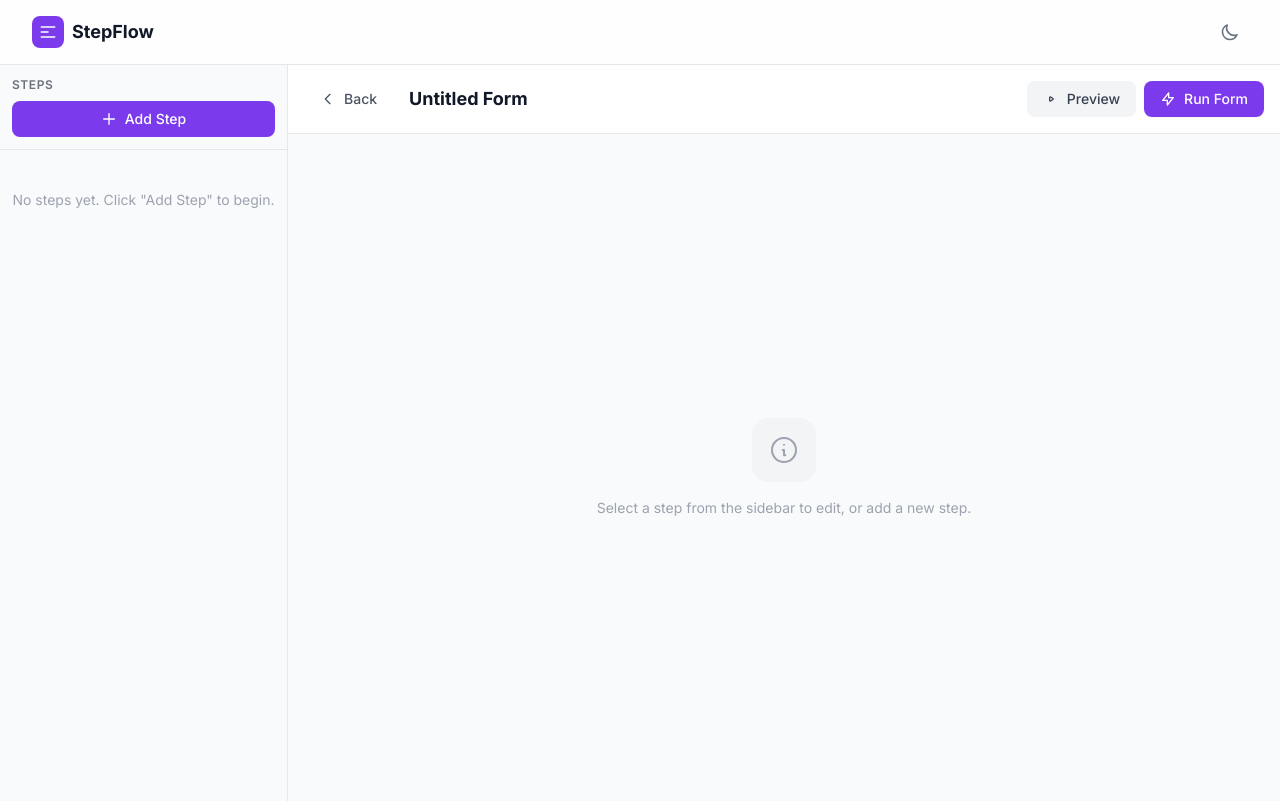
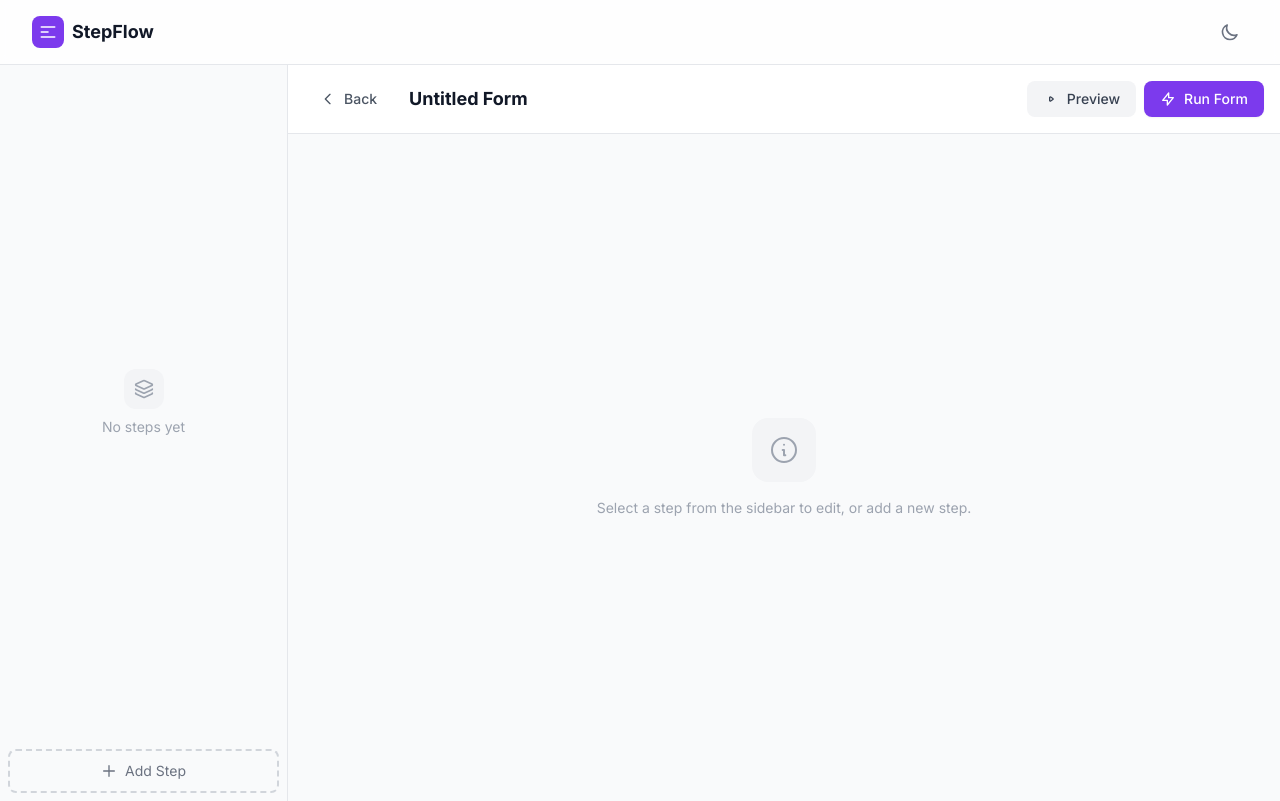
Before and after one commit to Silaenn/Steps, a React (Vite) app: page / in a window 1280 px wide. Both pictures are taken after a click on the button "Create Form". Built offline with nearby package versions, Linux system fonts and the light colour scheme.

Commit message:
refactor(builder): reorganize step list layout and improve design
- Move "Add Step" button to the bottom of the step list
- Replace empty state text with illustrated placeholder card
- Adjust styling of step remove button
- Update imports to include new Layers icon

```diff
--- a/src/modules/builder/SortableStepItem.tsx
+++ b/src/modules/builder/SortableStepItem.tsx
@@ -75,7 +75,7 @@ export function SortableStepItem({ step, index, isSelected, onSelect, onRemove }
 
       <button
         onClick={(e) => { e.stopPropagation(); onRemove(step.id); }}
-        className="text-gray-400 hover:text-red-500 transition-colors opacity-0 group-hover:opacity-100"
+        className="text-gray-300 dark:text-gray-600 hover:text-red-500 transition-colors"
       >
         <svg className="w-4 h-4" fill="none" viewBox="0 0 24 24" stroke="currentColor">
           <path strokeLinecap="round" strokeLinejoin="round" strokeWidth={2} d="M6 18L18 6M6 6l12 12" />
--- a/src/modules/builder/StepList.tsx
+++ b/src/modules/builder/StepList.tsx
@@ -15,7 +15,7 @@ import {
 } from "@dnd-kit/sortable";
 import type { Step, StepType } from "../../core/types";
 import { SortableStepItem } from "./SortableStepItem";
-import { Info, FileText, Mail, Hash, File, List, CheckSquare, Star, Calendar, Phone, CheckCircle } from "lucide-react";
+import { Info, FileText, Mail, Hash, File, List, CheckSquare, Star, Calendar, Phone, CheckCircle, Layers } from "lucide-react";
 
 interface StepListProps {
   steps: Step[];
@@ -62,44 +62,13 @@ export function StepList({ steps, selectedId, onSelect, onReorder, onAdd, onRemo
 
   return (
     <div className="w-72 border-r border-gray-200 dark:border-gray-800 bg-gray-50 dark:bg-gray-900/50 flex flex-col">
-      <div className="p-3 border-b border-gray-200 dark:border-gray-800">
-        <h3 className="text-xs font-semibold uppercase tracking-wider text-gray-500 mb-2">Steps</h3>
-        <div className="relative">
-          <button
-            onClick={() => setShowAddMenu(!showAddMenu)}
-            className="w-full flex items-center justify-center gap-2 px-3 py-2 rounded-lg bg-[var(--primary)] text-white text-sm font-medium hover:brightness-110 transition-all"
-          >
-            <svg className="w-4 h-4" fill="none" viewBox="0 0 24 24" stroke="currentColor">
-              <path strokeLinecap="round" strokeLinejoin="round" strokeWidth={2} d="M12 4v16m8-8H4" />
-            </svg>
-            Add Step
-          </button>
-          {showAddMenu && (
-            <>
-              <div className="fixed inset-0 z-10" onClick={() => setShowAddMenu(false)} />
-              <div className="absolute top-full left-0 right-0 mt-1 z-20 bg-white dark:bg-gray-800 rounded-xl shadow-xl border border-gray-200 dark:border-gray-700 p-2 max-h-64 overflow-y-auto">
-                {STEP_TYPES.map(({ type, label, icon }) => (
-                  <button
-                    key={type}
-                    onClick={() => { onAdd(type); setShowAddMenu(false); }}
-                    className="w-full flex items-center gap-3 px-3 py-2 rounded-lg text-sm hover:bg-gray-100 dark:hover:bg-gray-700 transition-colors text-left"
-                  >
-                    <span className="inline-flex items-center justify-center w-5 h-5 shrink-0">
-                      {icon}
-                    </span>
-                    <span>{label}</span>
-                  </button>
-                ))}
-              </div>
-            </>
-          )}
-        </div>
-      </div>
-
       <div className="flex-1 overflow-y-auto p-2">
         {steps.length === 0 && (
-          <div className="text-center py-8 text-sm text-gray-400">
-            No steps yet. Click "Add Step" to begin.
+          <div className="flex flex-col items-center justify-center h-full text-sm text-gray-400 text-center px-2">
+            <div className="w-10 h-10 rounded-xl bg-gray-100 dark:bg-gray-800 flex items-center justify-center mb-2">
+              <Layers className="w-5 h-5" />
+            </div>
+            <p>No steps yet</p>
           </div>
         )}
         <DndContext sensors={sensors} collisionDetection={closestCenter} onDragEnd={handleDragEnd}>
@@ -119,6 +88,37 @@ export function StepList({ steps, selectedId, onSelect, onReorder, onAdd, onRemo
           </SortableContext>
         </DndContext>
       </div>
+
+      <div className="relative p-2">
+        <button
+          onClick={() => setShowAddMenu(!showAddMenu)}
+          className="w-full flex items-center justify-center gap-2 px-3 py-2.5 rounded-lg border-2 border-dashed border-gray-300 dark:border-gray-600 text-sm text-gray-500 dark:text-gray-400 hover:border-gray-400 dark:hover:border-gray-500 hover:text-gray-700 dark:hover:text-gray-200 transition-all"
+        >
+          <svg className="w-4 h-4" fill="none" viewBox="0 0 24 24" stroke="currentColor">
+            <path strokeLinecap="round" strokeLinejoin="round" strokeWidth={2} d="M12 4v16m8-8H4" />
+          </svg>
+          Add Step
+        </button>
+        {showAddMenu && (
+          <>
+            <div className="fixed inset-0 z-10" onClick={() => setShowAddMenu(false)} />
+            <div className="absolute bottom-full left-0 right-0 mb-1 z-20 bg-white dark:bg-gray-800 rounded-xl shadow-xl border border-gray-200 dark:border-gray-700 p-2 max-h-64 overflow-y-auto">
+              {STEP_TYPES.map(({ type, label, icon }) => (
+                <button
+                  key={type}
+                  onClick={() => { onAdd(type); setShowAddMenu(false); }}
+                  className="w-full flex items-center gap-3 px-3 py-2 rounded-lg text-sm hover:bg-gray-100 dark:hover:bg-gray-700 transition-colors text-left"
+                >
+                  <span className="inline-flex items-center justify-center w-5 h-5 shrink-0">
+                    {icon}
+                  </span>
+                  <span>{label}</span>
+                </button>
+              ))}
+            </div>
+          </>
+        )}
+      </div>
     </div>
   );
 }
```
